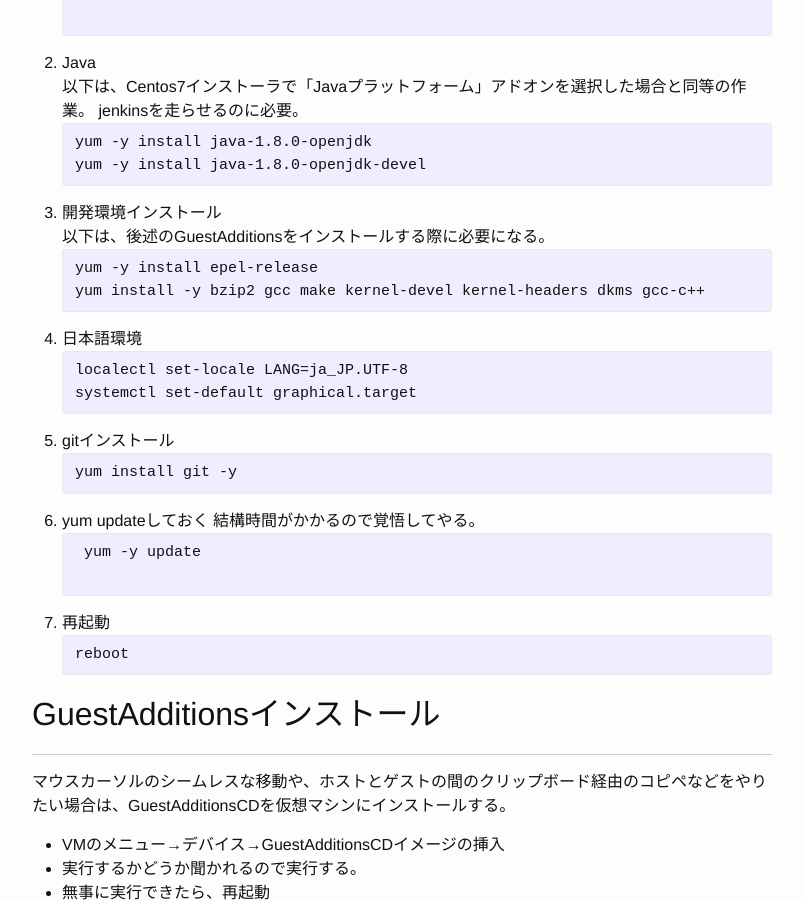
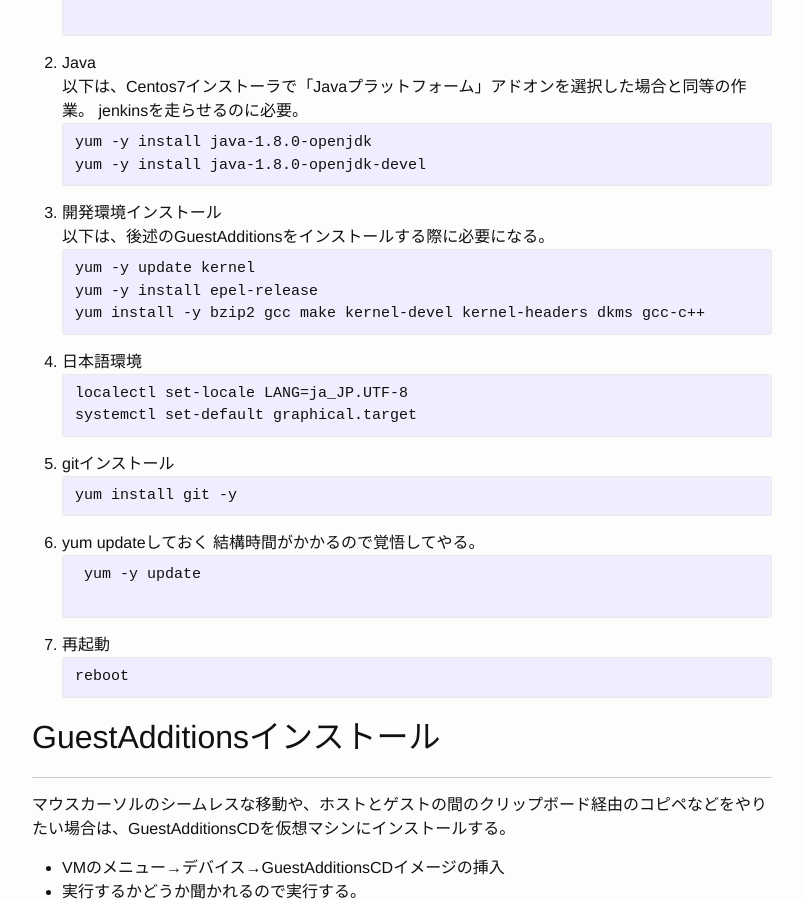
Before and after one commit to snjxnksm/snjxnksm.github.io, a Jekyll site: the page built from _posts/2016-09-29-create_centos7_jenkins.md, in a window 1280 px wide and 900 px high, scrolled down 2349 px. Shown: the whole window, without its empty margins (238-1041 px from the left). Built offline with Jekyll 4.4.1, drawn with Linux system fonts in a browser that asks for light colours.

Commit message:
Update 2016-09-29-create_centos7_jenkins.md

```diff
--- a/_posts/2016-09-29-create_centos7_jenkins.md
+++ b/_posts/2016-09-29-create_centos7_jenkins.md
@@ -89,6 +89,7 @@ https://www.centos.org/download/
 3.  開発環境インストール
     以下は、後述のGuestAdditionsをインストールする際に必要になる。
     <pre>
+    yum -y update kernel
     yum -y install epel-release
     yum install -y bzip2 gcc make kernel-devel kernel-headers dkms gcc-c++
     </pre>
```
